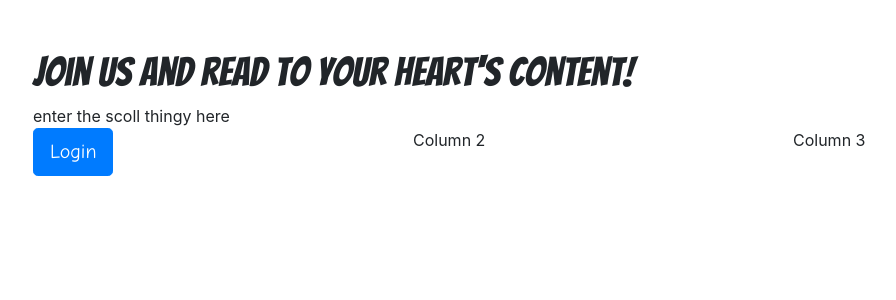
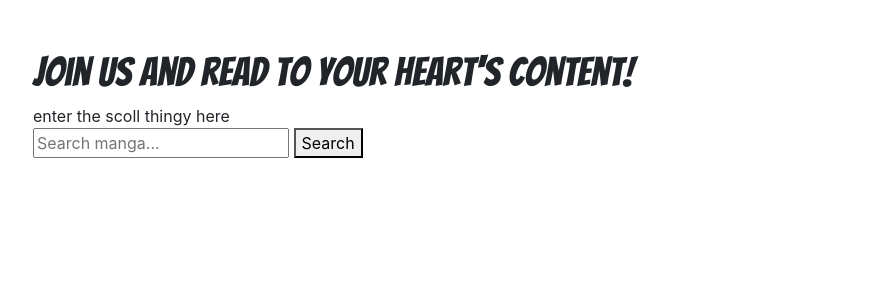
Before and after one commit to Piratebird/Toonix, a Flask app: page /home in a window 1280 px wide. Shown: the part 80-380 px from the top of the page, without its empty margins (52-948 px from the left). Run offline with Flask 3, Linux system fonts and the light colour scheme.

Commit message:
mangadex demo

```diff
--- a/templates/home.html
+++ b/templates/home.html
@@ -14,74 +14,24 @@
     </div>
     <div class="row">
         <div class="col">
-            <a href="" class="btn btn-primary btn-lg pop">Login</a>
+            <form method="POST">
+                <input type="text" name="query" placeholder="Search manga..." value="{{ query }}">
+                <button type="submit">Search</button>
+            </form>
+
+            <ul>
+                {% for manga in results %}
+                <li>
+                    <a href="{{ url_for('view_manga', manga_id=manga['id']) }}">
+                        {{ manga['attributes']['title']['en'] or 'No Title' }}
+                    </a>
+                </li>
+                {% endfor %}
+            </ul>
         </div>
-        <div class="col">Column 2</div>
-        <div class="col">Column 3</div>
     </div>
 </div>
 
 
-    <!-- BOOTSTRAP LOGIN FORM POPUP THINGY -->
-    <div id="login-popup" class="popup-card">
-        <div class="card">
-            <div class="card-body">
-                <h3>Login</h3>
-                <form action="/login" method="post">
-                    <input type="email" name="email" placeholder="Email" class="form-control mb-2">
-                    <input type="password" name="password" placeholder="Password" class="form-control mb-2">
-                    <button type="submit" class="btn btn-primary">Login</button>
-                </form>
-                <p class="mt-2">Don't have an account? <a href="#" id="switch-to-signup">Signup</a></p>
-            </div>
-        </div>
-    </div>
 
- <!-- BOOTSTRAP SIGNUP POPUP MAJIGY-->
-    <div id="signup-popup" class="popup-card">
-  <div class="card">
-    <div class="card-body">
-      <h3>Signup</h3>
-      <form action="/signup" method="post">
-        <input type="text" name="name" placeholder="Name" class="form-control mb-2">
-        <input type="email" name="email" placeholder="Email" class="form-control mb-2">
-        <input type="password" name="password" placeholder="Password" class="form-control mb-2">
-        <button type="submit" class="btn btn-primary">Signup</button>
-      </form>
-      <p class="mt-2">Already have an account? <a href="#" id="switch-to-login">Login</a></p>
-    </div>
-  </div>
-</div>
-
-
-<script>
-   $(document).ready(function () {
-  // Open Login
-  $("#open-login").click(function(e){
-      e.preventDefault();
-      $("#popup-overlay").fadeIn(150);
-      $("#login-popup").fadeIn(250);
-  });
-
-  // Switch to Signup
-  $(document).on("click","#switch-to-signup", function(e){
-      e.preventDefault();
-      $("#login-popup").hide();
-      $("#signup-popup").fadeIn(250);
-  });
-
-  // Switch to Login
-  $(document).on("click","#switch-to-login", function(e){
-      e.preventDefault();
-      $("#signup-popup").hide();
-      $("#login-popup").fadeIn(250);
-  });
-
-  // Close popups when clicking overlay
-  $("#popup-overlay").click(function(){
-      $(".popup-card").fadeOut(150);
-      $("#popup-overlay").fadeOut(150);
-  });
-});
-</script>
 {% endblock %}
```
